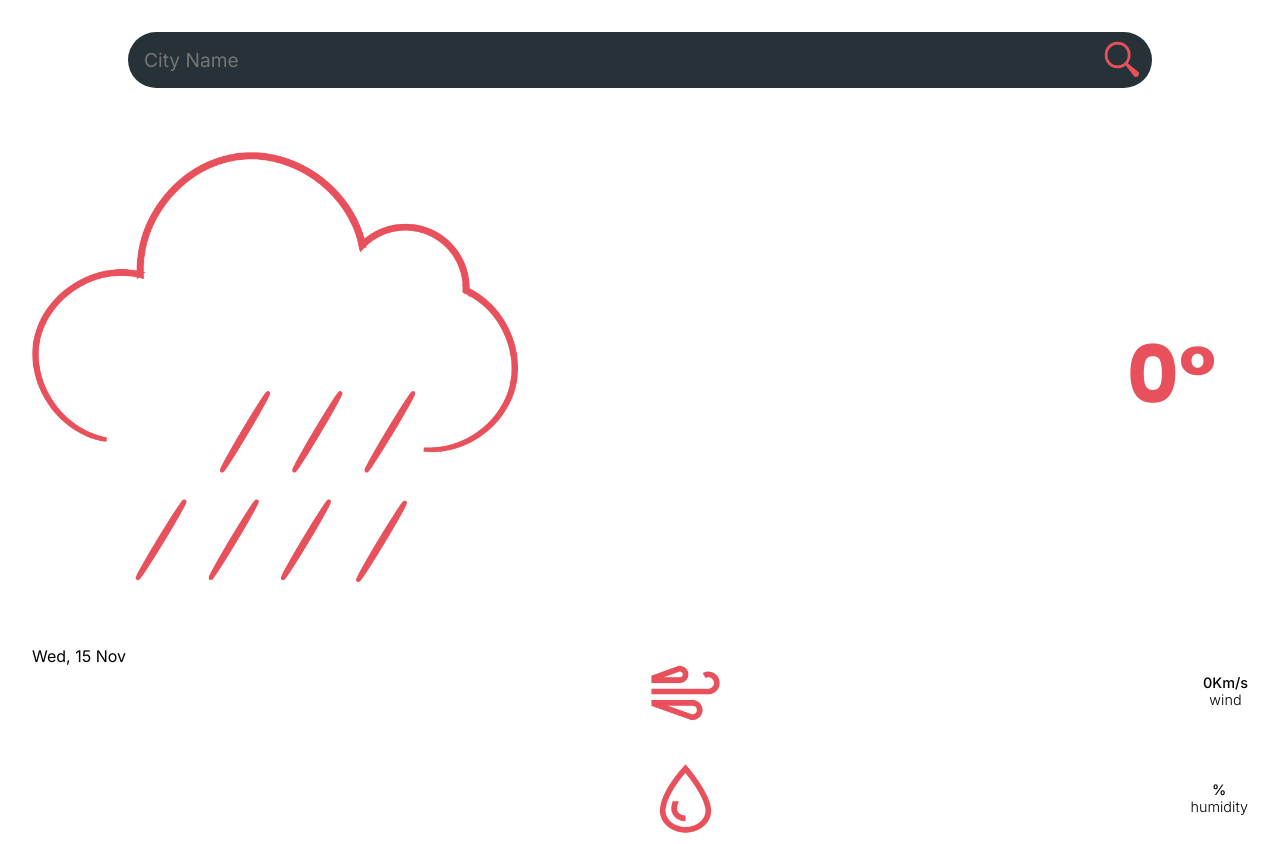
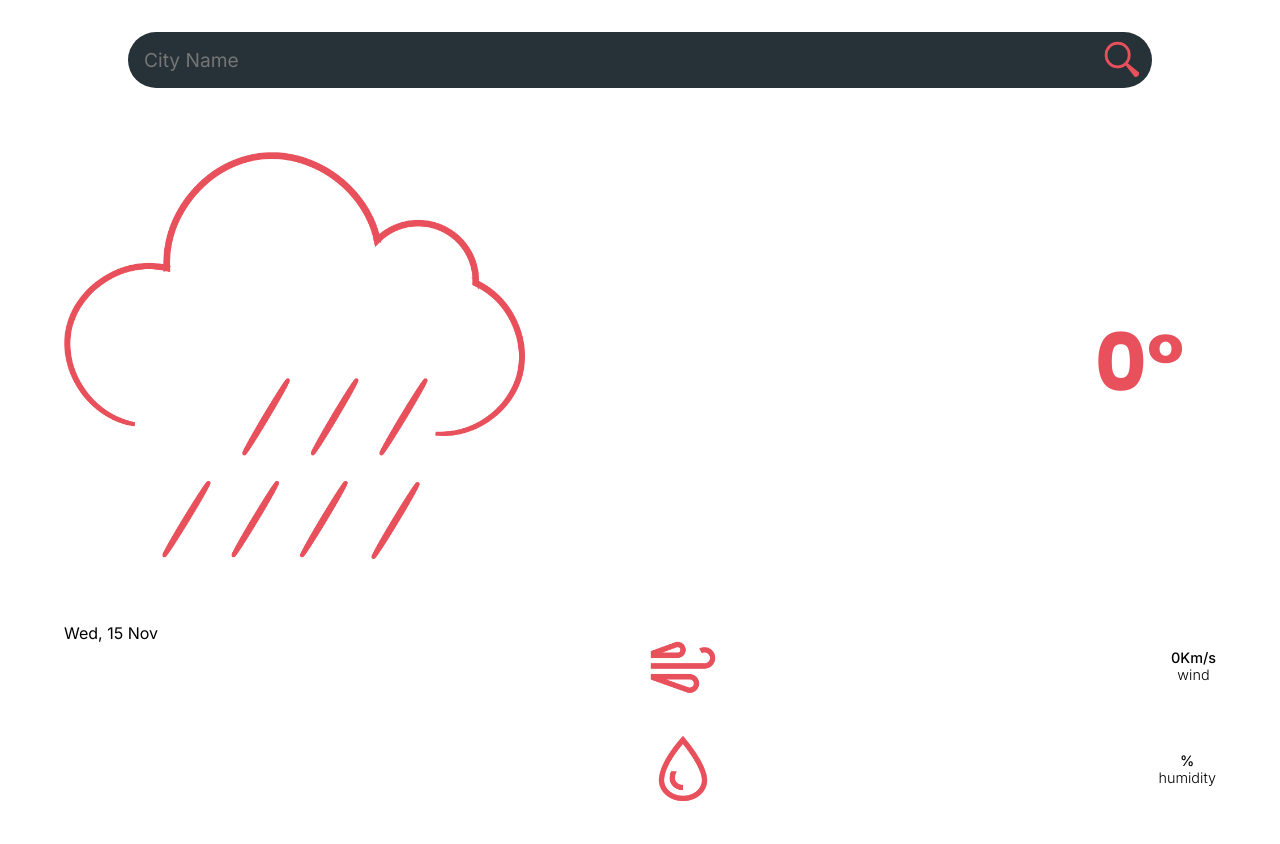
Before and after one commit to MohammadSoleimanikia/weather-app, a React (Create React App) app: page / in a window 1280 px wide. After the commit the page ends 812 px from the top, so only its background shows below. Built offline with nearby package versions, Linux system fonts and the light colour scheme; no server answers.

Commit message:
fix layout

```diff
--- a/src/App.css
+++ b/src/App.css
@@ -50,8 +50,8 @@ background-color: #263238;
 .main{
   display: flex;
   flex-direction: column;
-  width:100%;
-  padding:0 2rem;
+  width:90%;
+  margin: 0 auto;
 
 }
 .first-section{
```
